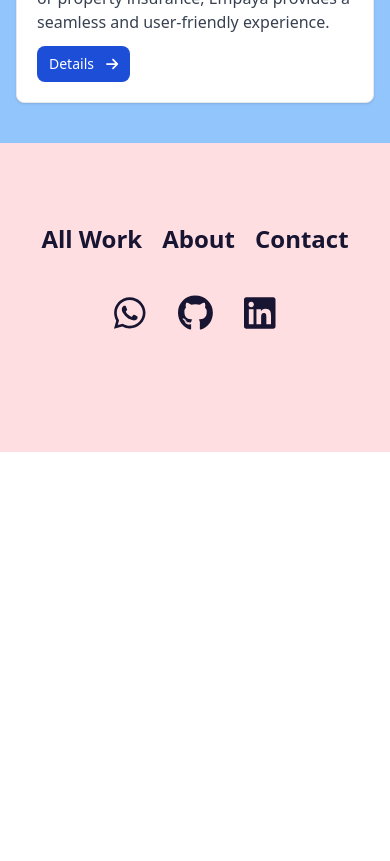
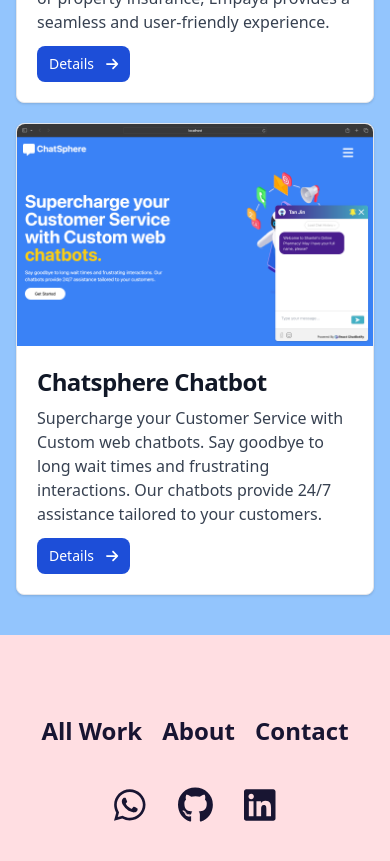
Before and after one commit to fariraimasocha/farirai.me, a React (Vite) app: page /farirai.me/all-work in a window 390 px wide. Shown: the part 2180-3041 px from the top of the page. Before the commit the page ends 2632 px from the top, so only its background shows below. Built offline with nearby package versions, Linux system fonts and the light colour scheme.

Commit message:
wip
make responsive

```diff
--- a/src/components/AllWork.jsx
+++ b/src/components/AllWork.jsx
@@ -34,6 +34,13 @@ function AllWork() {
                             imageSrc="images/emphaya.png"
                             link="https://empaya.co.zw/"
                         />
+                        <Card
+                            title="Chatsphere Chatbot"
+                            description="Supercharge your Customer Service with Custom web chatbots. Say goodbye to long wait times and frustrating interactions. Our chatbots provide 24/7 assistance tailored to your customers."
+                            imageSrc="images/chatsphere.png"
+                            link="https://fariraimasocha.github.io/ChatSphere/"
+                        />
+
                     </div>
                 </div>
             </div>
```
